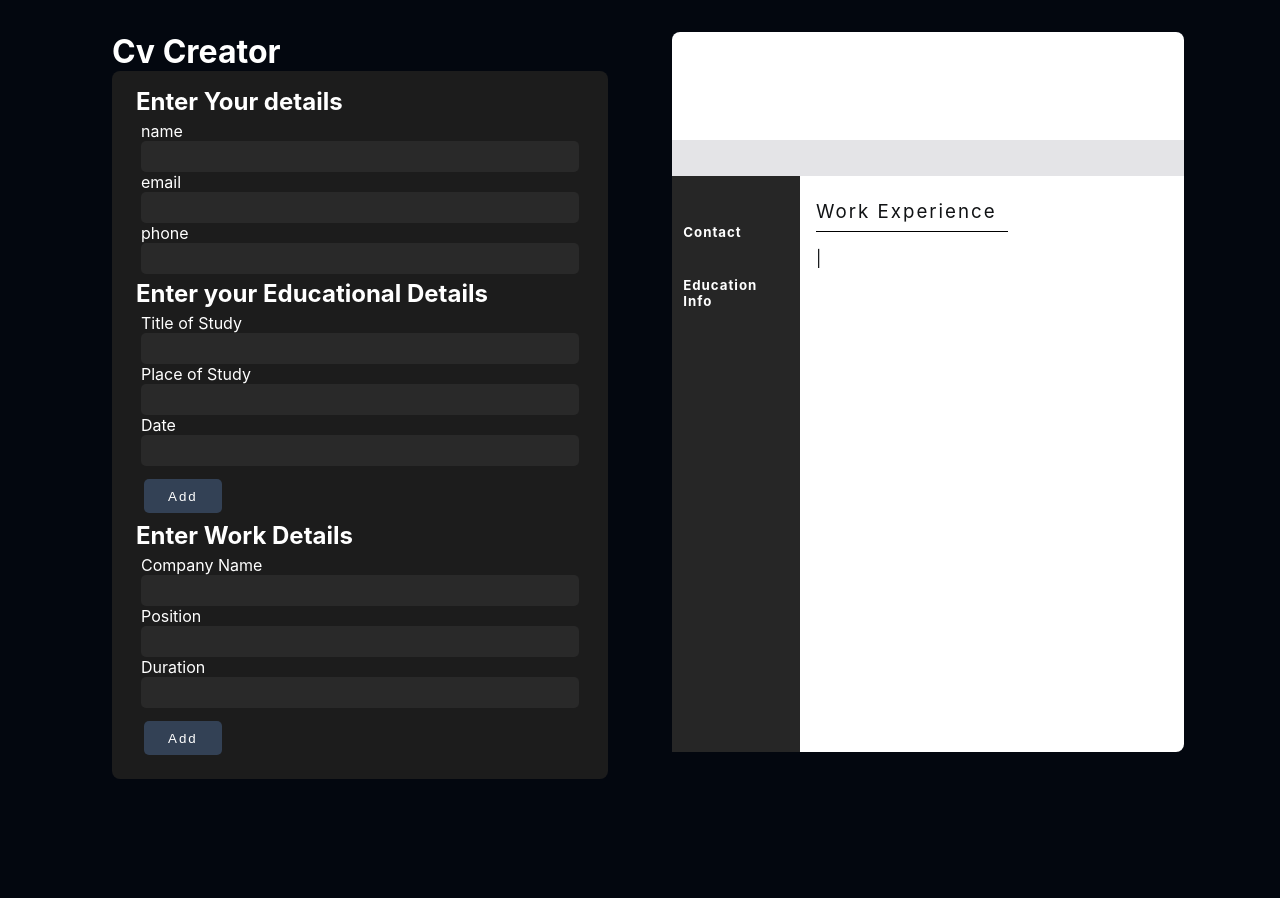
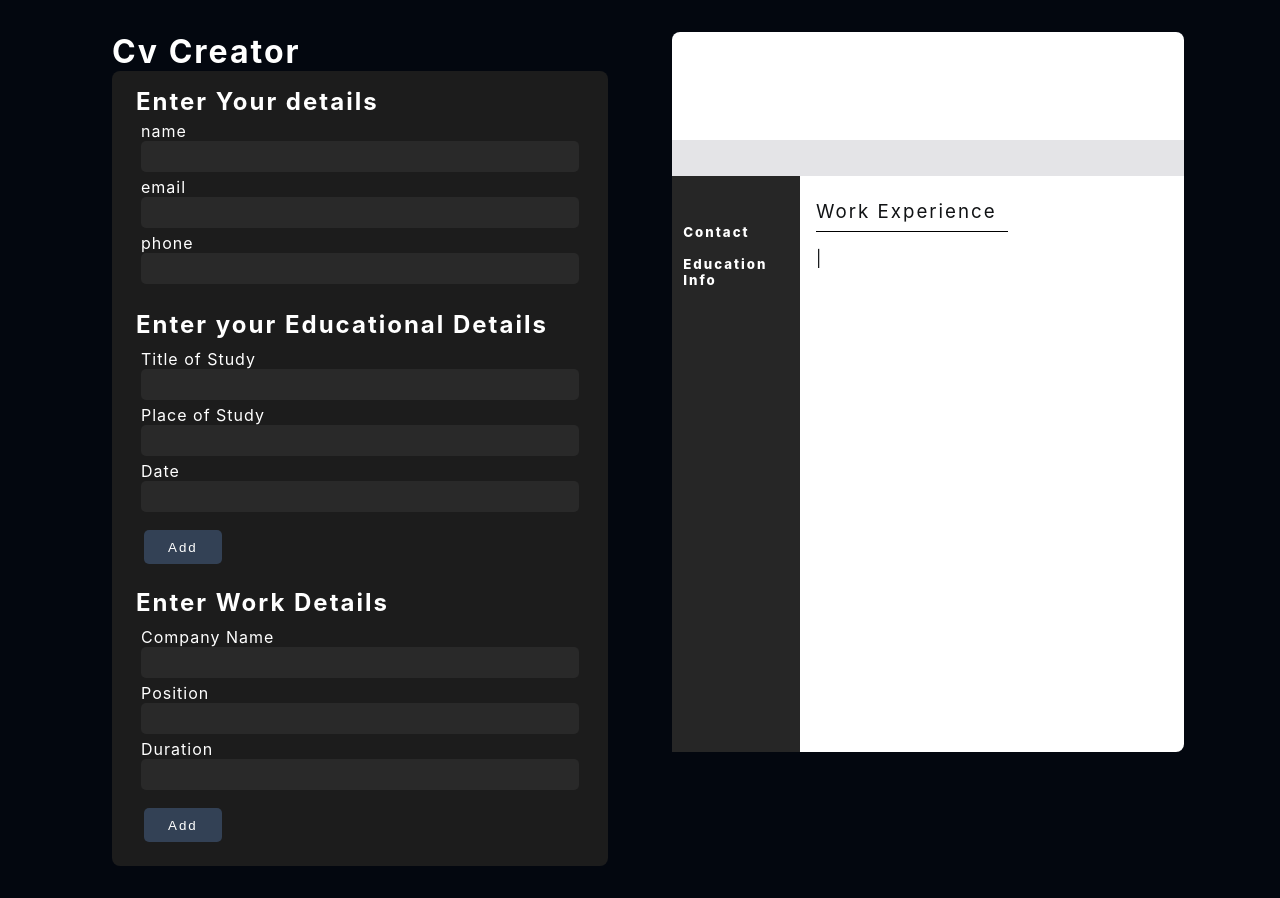
Before and after one commit to RazaNaqsh/CvCreator-React, a React (Vite) app: page / in a window 1280 px wide. Before the commit the page ends 811 px from the top, so only its background shows below. Built offline with nearby package versions, Linux system fonts and the light colour scheme.

Commit message:
refactor stylings and minor fixes

```diff
--- a/src/App.jsx
+++ b/src/App.jsx
@@ -188,14 +188,14 @@ function App() {
 			<div className="form-container">
 				<h1>Cv Creator</h1>
 				<section className="form-section">
-					<h2>Enter Your details</h2>
+					<h2 className="field-title">Enter Your details</h2>
 					<div className="form-field-container">{generalInputElements}</div>
 
-					<h2>Enter your Educational Details</h2>
+					<h2 className="field-title">Enter your Educational Details</h2>
 					{eduElements}
 					<button onClick={newEduField}>Add</button>
 
-					<h2>Enter Work Details</h2>
+					<h2 className="field-title">Enter Work Details</h2>
 					{workElements}
 					<button onClick={newWorkField}>Add</button>
 				</section>
--- a/src/components/Preview.jsx
+++ b/src/components/Preview.jsx
@@ -40,13 +40,13 @@ export default function Preview(props) {
 				<div className="currentPosition flex">{props.workInfo[0].position}</div>
 
 				<aside className="sideBar">
-					<div className="contactInfo">
-						<h5>Contact</h5>
+					<div className="contact-field">
+						<h5 className="contact-heading">Contact</h5>
 						<p>{props.genInfo.phone}</p>
 						<p>{props.genInfo.email}</p>
 					</div>
-					<div className="eduInfo">
-						<h5>Education Info</h5>
+					<div className="edu-info">
+						<h5 className="contact-heading">Education Info</h5>
 						{eduInfoElements}
 					</div>
 				</aside>
--- a/src/styles/form.scss
+++ b/src/styles/form.scss
@@ -6,16 +6,28 @@
 .form-field-container {
 	padding: 5px;
 }
+.field-title {
+	letter-spacing: 2px;
+}
+.field-title:not(:first-of-type) {
+	margin: 1rem 0 5px 0;
+}
+h1 {
+	letter-spacing: 2px;
+}
 input {
 	padding: 0.5rem 1rem;
 	border-radius: 5px;
 	background-color: #292929;
 	color: #fff;
 	border: none;
+	margin-bottom: 5px;
+	letter-spacing: 2px;
 }
 label {
 	display: flex;
 	flex-direction: column;
+	letter-spacing: 1px;
 }
 button {
 	margin: 0.5rem;
--- a/src/styles/preview.scss
+++ b/src/styles/preview.scss
@@ -34,23 +34,25 @@ header {
 	width: 100%;
 	padding: 2rem 0.7rem;
 	letter-spacing: 1px;
-	h5 {
-		margin-bottom: 5px;
+	.contact-heading {
+		margin-bottom: 10px;
+		letter-spacing: 2px;
+		font-weight: 800;
 	}
 	p {
 		letter-spacing: 2px;
 		font-size: 0.7rem;
 		line-height: 1.5;
 	}
-	.contactInfo {
-		padding: 1rem 0;
+	.contact-field {
+		margin: 1rem 0;
 	}
 
 	.edu-field {
-		margin: 1rem 0;
+		margin: 0 0 10px;
 	}
 
-	.eduInfo {
+	.edu-info {
 		margin: 1rem 0;
 
 		.edu-course {
@@ -74,7 +76,7 @@ section {
 			font-weight: 700;
 		}
 		.work-company {
-			font-weight: 600;
+			font-weight: 500;
 		}
 	}
 }
```
Also changed, not shown: 4 other files (tests, documents, lock files or other folders).
